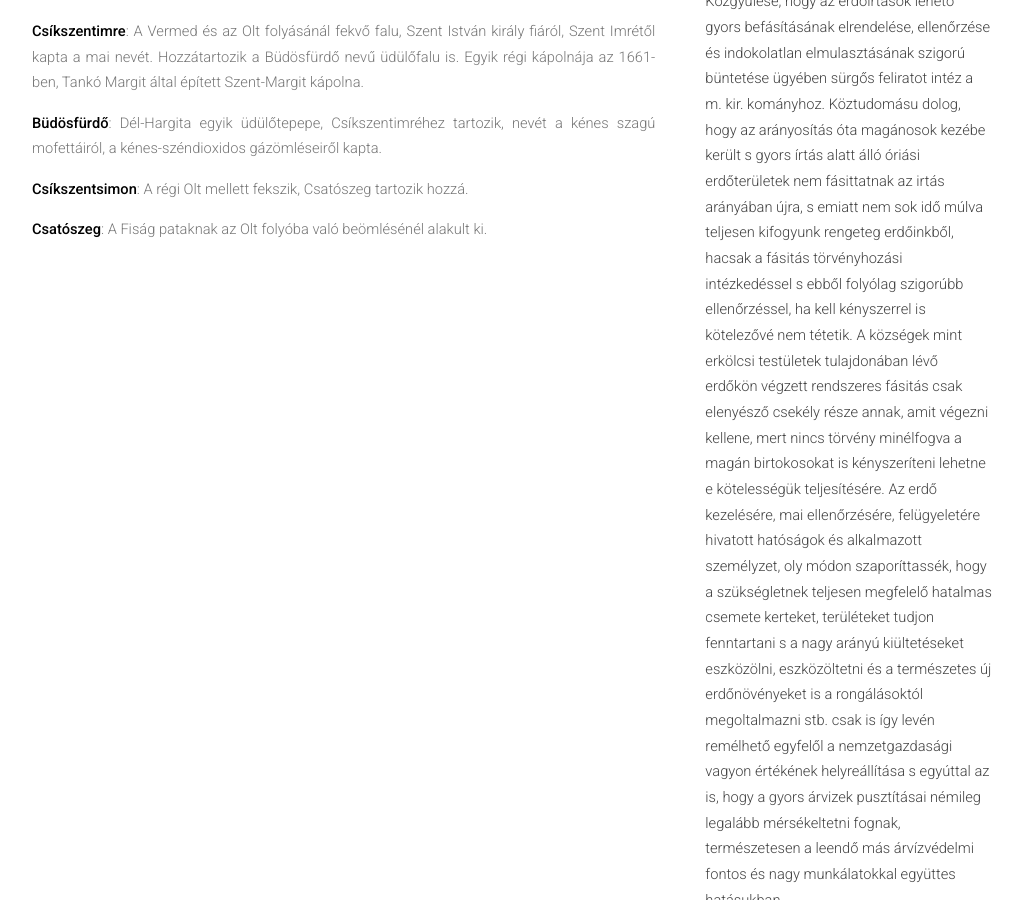
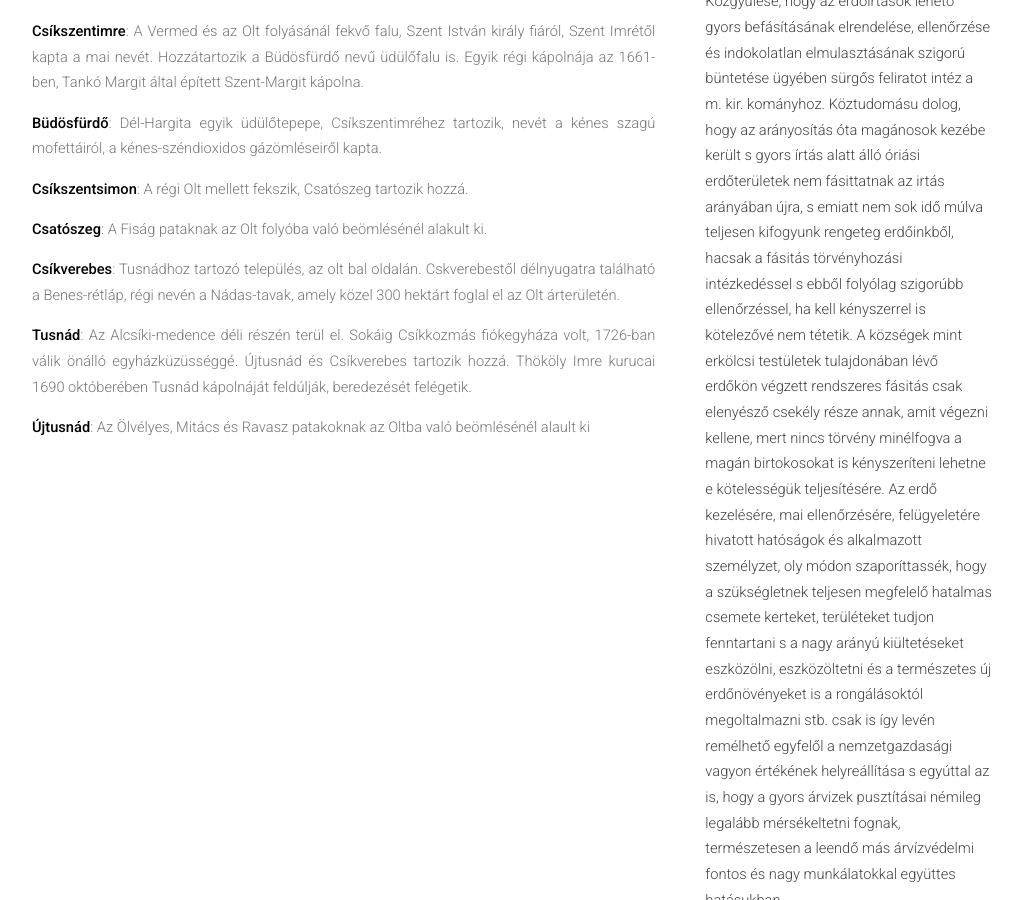
Before and after one commit to siculia/siculia.github.io, a Jekyll site: the page built from siculia-csikszek.html, in a window 1280 px wide and 900 px high, scrolled down 1644 px. Shown: the whole window, without its empty margins (128-1150 px from the left). Built offline with Jekyll 4.4.1, drawn with Linux system fonts in a browser that asks for light colours; nearby versions of some CDN libraries; library files that are not in the unit come from our copies.

Commit message:
Csíkszéki települések leírása, kiegészítés

```diff
--- a/siculia-csikszek.html
+++ b/siculia-csikszek.html
@@ -54,7 +54,9 @@ layout: default
 							<p style="text-align: justify;"><b>Büdösfürdő</b>: Dél-Hargita egyik üdülőtepepe, Csíkszentimréhez tartozik, nevét a kénes szagú mofettáiról, a kénes-széndioxidos gázömléseiről kapta.</p>
 							<p style="text-align: justify;"><b>Csíkszentsimon</b>: A régi Olt mellett fekszik, Csatószeg tartozik hozzá.</p>
 							<p style="text-align: justify;"><b>Csatószeg</b>: A Fiság pataknak az Olt folyóba való beömlésénél alakult ki.</p>
-
+							<p style="text-align: justify;"><b>Csíkverebes</b>: Tusnádhoz tartozó település, az olt bal oldalán. Cskverebestől délnyugatra található a Benes-rétláp, régi nevén a Nádas-tavak, amely közel 300 hektárt foglal el az Olt árterületén.</p>
+							<p style="text-align: justify;"><b>Tusnád</b>: Az Alcsíki-medence déli részén terül el. Sokáig Csíkkozmás fiókegyháza volt, 1726-ban válik önálló egyházküzüsséggé. Újtusnád és Csíkverebes tartozik hozzá. Thököly Imre kurucai 1690 októberében Tusnád kápolnáját feldúlják, beredezését felégetik.</p>
+							<p style="text-align: justify;"><b>Újtusnád</b>: Az Ölvélyes, Mitács és Ravasz patakoknak az Oltba való beömlésénél alault ki</p>
 					</section>
 				</div>
 				{% include sidebar.html %}
```
